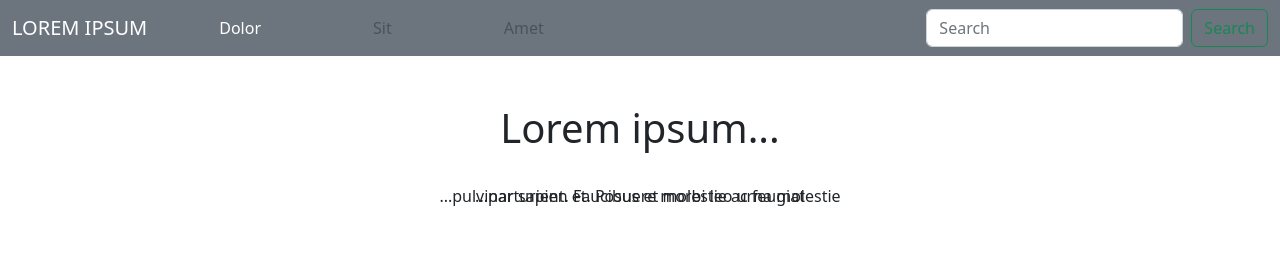
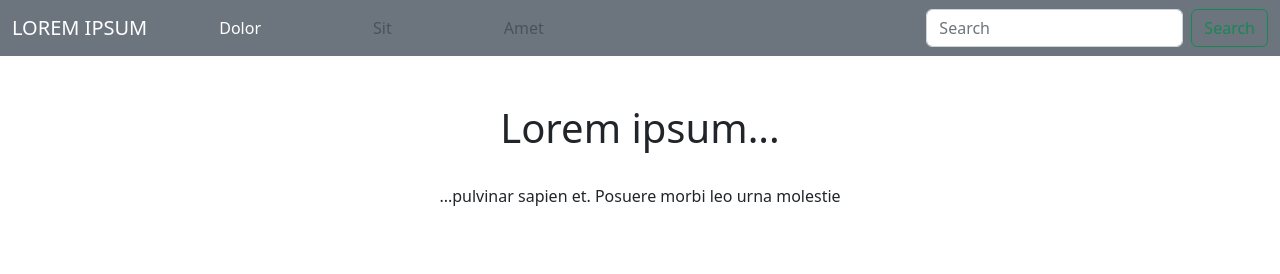
Before and after one commit to brunofleitas/14.1.3, a plain HTML site: page index.html in a window 1280 px wide. Shown: the top 274 px of the page. Drawn offline with nearby package versions, Linux system fonts and the light colour scheme.

Commit message:
Se corrigio problema carrousel

```diff
--- a/index.html
+++ b/index.html
@@ -104,7 +104,7 @@
         <div class="carousel-item" data-bs-interval="2000">
           <p>...pulvinar sapien et. Posuere morbi leo urna molestie</p>
         </div>
-        <div class="carousel-item active" data-bs-interval="2000">
+        <div class="carousel-item" data-bs-interval="2000">
           <p>...parturient. Faucibus et molestie ac feugiat</p>
         </div>
         <div class="carousel-item" data-bs-interval="2000">
```
